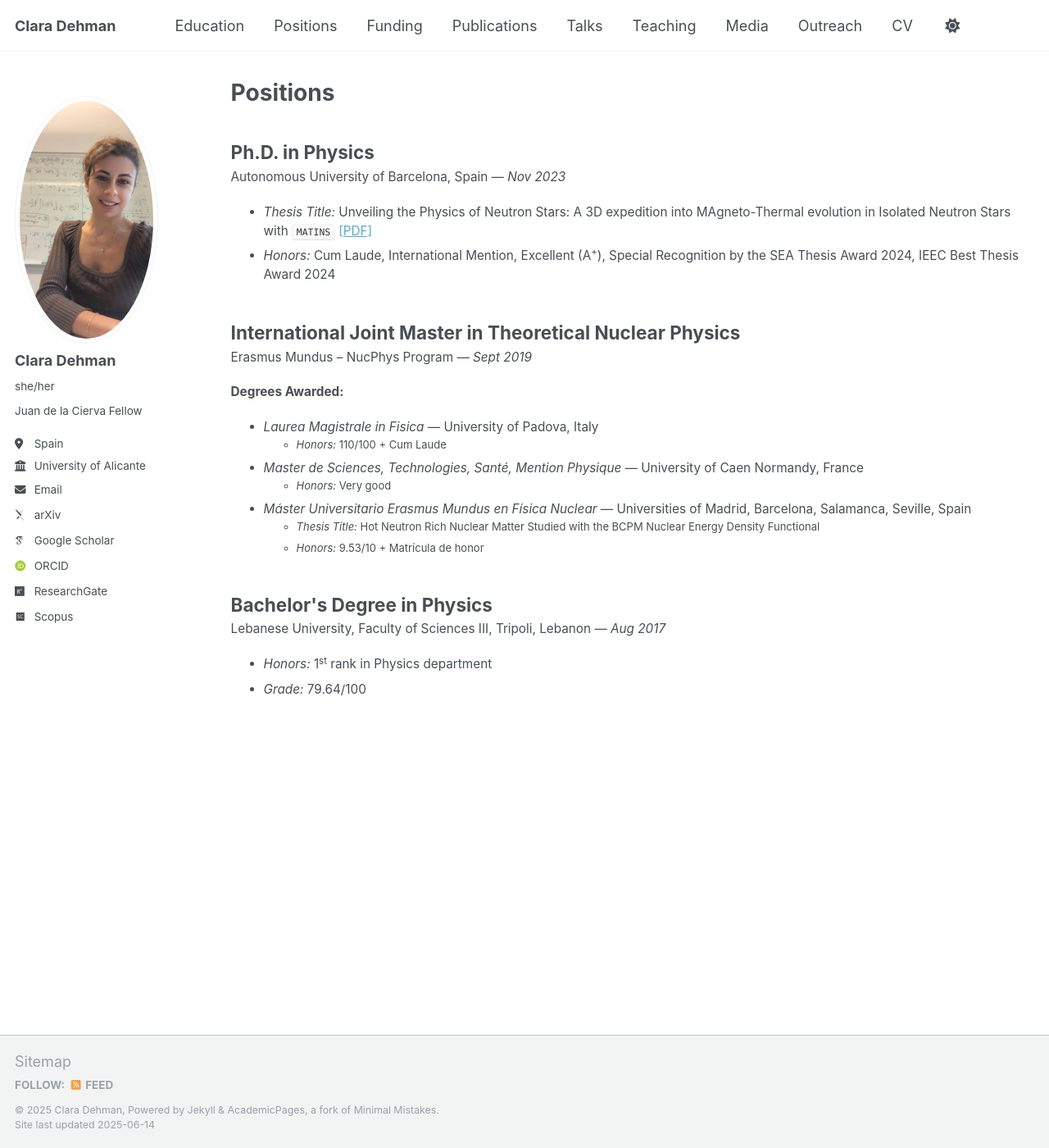
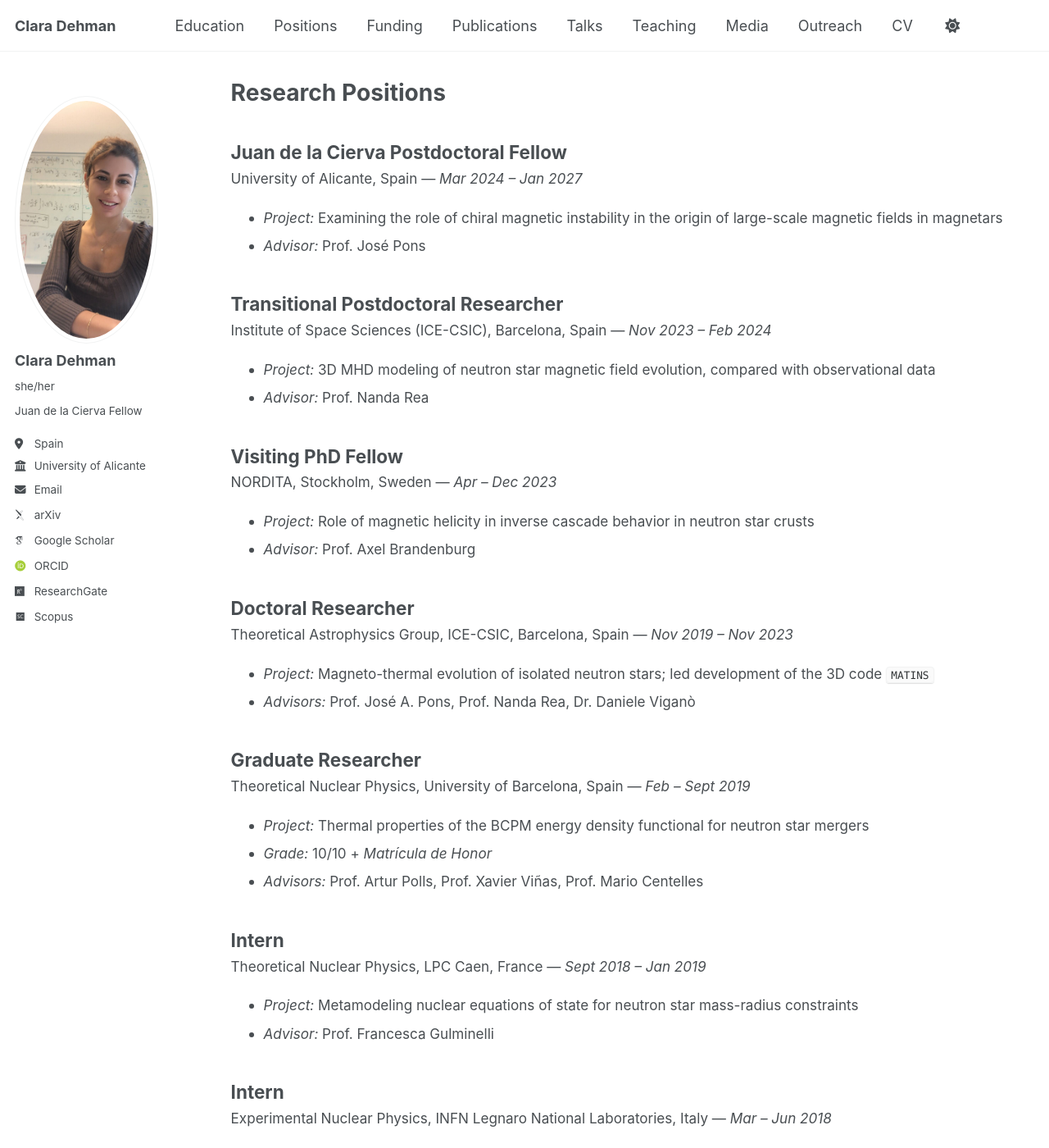
Before and after one commit to ClaraDehman/ClaraDehman.github.io, a Jekyll site: the page built from _pages/positions.html, in a window 1280 px wide and 1400 px high. Shown: the whole window at 82% size. Built offline with Jekyll 4.4.1, drawn with Linux system fonts in a browser that asks for light colours; some web fonts are replaced; some of the changed text lies outside the part shown.

Commit message:
Update positions.html

```diff
--- a/_pages/positions.html
+++ b/_pages/positions.html
@@ -1,6 +1,6 @@
 ---
 layout: archive
-title: "Positions"
+title: "Research Positions"
 permalink: /positions/
 author_profile: true
 ---
@@ -8,40 +8,65 @@ author_profile: true
 {% include base_path %}
 
 <div class="archive__item">
-  <h2 class="archive__item-title">Ph.D. in Physics</h2>
-  <p class="archive__item-excerpt" style="font-size: 0.85em;">Autonomous University of Barcelona, Spain — <em>Nov 2023</em></p>
-  <ul class="archive__item-excerpt" style="font-size: 0.85em;">
-  <li><em>Thesis Title:</em> Unveiling the Physics of Neutron Stars: A 3D expedition into MAgneto-Thermal evolution in Isolated Neutron Stars with <code>MATINS</code> <a href="/files/thesis.pdf" target="_blank">[PDF]</a></li>
-  <li><em>Honors:</em> Cum Laude, International Mention, Excellent (A<sup>+</sup>), Special Recognition by the SEA Thesis Award 2024, IEEC Best Thesis Award 2024</li>
-</ul>
-</div>
-
-
-<div class="archive__item">
-  <h2 class="archive__item-title">International Joint Master in Theoretical Nuclear Physics</h2>
-  <p class="archive__item-excerpt" style="font-size: 0.85em;">Erasmus Mundus – NucPhys Program — <em>Sept 2019</em></p>
-  <p class="archive__item-excerpt" style="font-size: 0.85em;"><strong>Degrees Awarded:</strong></p>
-  <ul class="archive__item-excerpt" style="font-size: 0.85em;">
-    <li><em>Laurea Magistrale in Fisica</em> — University of Padova, Italy
-      <ul class="archive__item-excerpt" style="font-size: 0.85em;"><li><em>Honors:</em> 110/100 + Cum Laude</li></ul>
-    </li>
-    <li><em>Master de Sciences, Technologies, Santé, Mention Physique</em> — University of Caen Normandy, France
-      <ul class="archive__item-excerpt" style="font-size: 0.85em;"><li><em>Honors:</em> Very good</li></ul>
-    </li>
-    <li><em>Máster Universitario Erasmus Mundus en Física Nuclear</em> — Universities of Madrid, Barcelona, Salamanca, Seville, Spain
-      <ul class="archive__item-excerpt" style="font-size: 0.85em;">
-        <li><em>Thesis Title:</em> Hot Neutron Rich Nuclear Matter Studied with the BCPM Nuclear Energy Density Functional</li>
-        <li><em>Honors:</em> 9.53/10 + Matrícula de honor</li>
-      </ul>
-    </li>
+  <h2 class="archive__item-title">Juan de la Cierva Postdoctoral Fellow</h2>
+  <p class="archive__item-excerpt" style="font-size: 0.95em;">University of Alicante, Spain — <em>Mar 2024 – Jan 2027</em></p>
+  <ul class="archive__item-excerpt" style="font-size: 0.95em;">
+    <li><em>Project:</em> Examining the role of chiral magnetic instability in the origin of large-scale magnetic fields in magnetars</li>
+    <li><em>Advisor:</em> Prof. José Pons</li>
   </ul>
 </div>
 
 <div class="archive__item">
-  <h2 class="archive__item-title">Bachelor's Degree in Physics</h2>
-  <p class="archive__item-excerpt" style="font-size: 0.85em;">Lebanese University, Faculty of Sciences III, Tripoli, Lebanon — <em>Aug 2017</em></p>
-  <ul class="archive__item-excerpt" style="font-size: 0.85em;">
-    <li><em>Honors:</em> 1<sup>st</sup> rank in Physics department</li>
-    <li><em>Grade:</em> 79.64/100</li>
+  <h2 class="archive__item-title">Transitional Postdoctoral Researcher</h2>
+  <p class="archive__item-excerpt" style="font-size: 0.95em;">Institute of Space Sciences (ICE-CSIC), Barcelona, Spain — <em>Nov 2023 – Feb 2024</em></p>
+  <ul class="archive__item-excerpt" style="font-size: 0.95em;">
+    <li><em>Project:</em> 3D MHD modeling of neutron star magnetic field evolution, compared with observational data</li>
+    <li><em>Advisor:</em> Prof. Nanda Rea</li>
   </ul>
 </div>
+
+<div class="archive__item">
+  <h2 class="archive__item-title">Visiting PhD Fellow</h2>
+  <p class="archive__item-excerpt" style="font-size: 0.95em;">NORDITA, Stockholm, Sweden — <em>Apr – Dec 2023</em></p>
+  <ul class="archive__item-excerpt" style="font-size: 0.95em;">
+    <li><em>Project:</em> Role of magnetic helicity in inverse cascade behavior in neutron star crusts</li>
+    <li><em>Advisor:</em> Prof. Axel Brandenburg</li>
+  </ul>
+</div>
+
+<div class="archive__item">
+  <h2 class="archive__item-title">Doctoral Researcher</h2>
+  <p class="archive__item-excerpt" style="font-size: 0.95em;">Theoretical Astrophysics Group, ICE-CSIC, Barcelona, Spain — <em>Nov 2019 – Nov 2023</em></p>
+  <ul class="archive__item-excerpt" style="font-size: 0.95em;">
+    <li><em>Project:</em> Magneto-thermal evolution of isolated neutron stars; led development of the 3D code <code>MATINS</code></li>
+    <li><em>Advisors:</em> Prof. José A. Pons, Prof. Nanda Rea, Dr. Daniele Viganò</li>
+  </ul>
+</div>
+
+<div class="archive__item">
+  <h2 class="archive__item-title">Graduate Researcher</h2>
+  <p class="archive__item-excerpt" style="font-size: 0.95em;">Theoretical Nuclear Physics, University of Barcelona, Spain — <em>Feb – Sept 2019</em></p>
+  <ul class="archive__item-excerpt" style="font-size: 0.95em;">
+    <li><em>Project:</em> Thermal properties of the BCPM energy density functional for neutron star mergers</li>
+    <li><em>Grade:</em> 10/10 + <em>Matrícula de Honor</em></li>
+    <li><em>Advisors:</em> Prof. Artur Polls, Prof. Xavier Viñas, Prof. Mario Centelles</li>
+  </ul>
+</div>
+
+<div class="archive__item">
+  <h2 class="archive__item-title">Intern</h2>
+  <p class="archive__item-excerpt" style="font-size: 0.95em;">Theoretical Nuclear Physics, LPC Caen, France — <em>Sept 2018 – Jan 2019</em></p>
+  <ul class="archive__item-excerpt" style="font-size: 0.95em;">
+    <li><em>Project:</em> Metamodeling nuclear equations of state for neutron star mass-radius constraints</li>
+    <li><em>Advisor:</em> Prof. Francesca Gulminelli</li>
+  </ul>
+</div>
+
+<div class="archive__item">
+  <h2 class="archive__item-title">Intern</h2>
+  <p class="archive__item-excerpt" style="font-size: 0.95em;">Experimental Nuclear Physics, INFN Legnaro National Laboratories, Italy — <em>Mar – Jun 2018</em></p>
+  <ul class="archive__item-excerpt" style="font-size: 0.95em;">
+    <li><em>Focus:</em> Measuring fusion cross section of <code>${}^{28}$Si + ${}^{100}$Mo</code> to probe many-body quantum tunneling</li>
+    <li><em>Advisors:</em> Prof. Giovanna Montagnoli, Prof. Alberto Stefanini</li>
+  </ul>
+</div>
```
